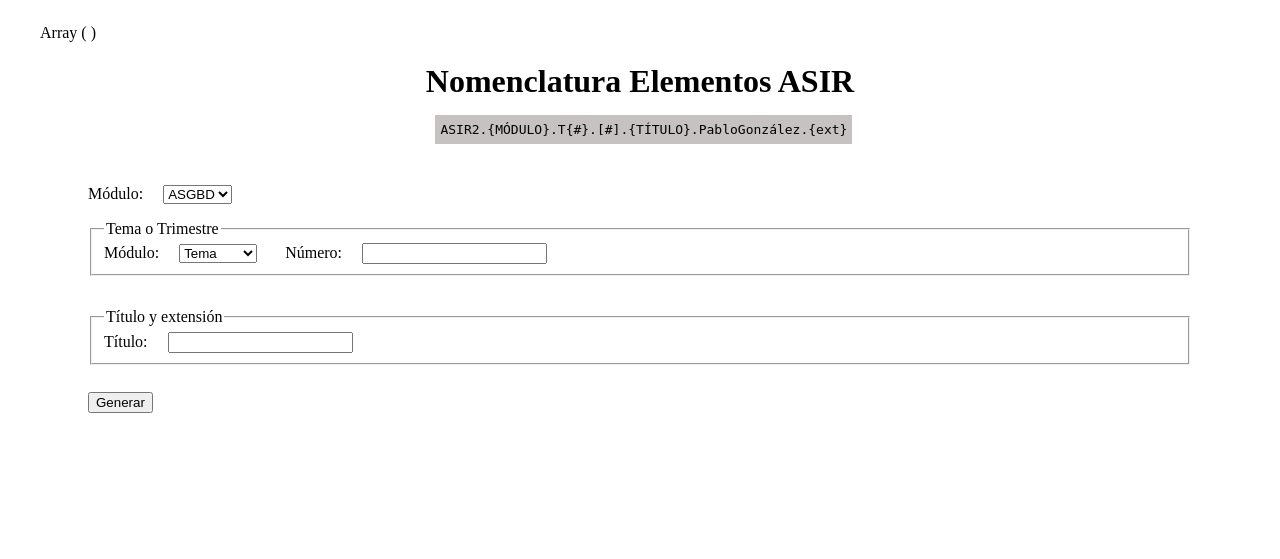
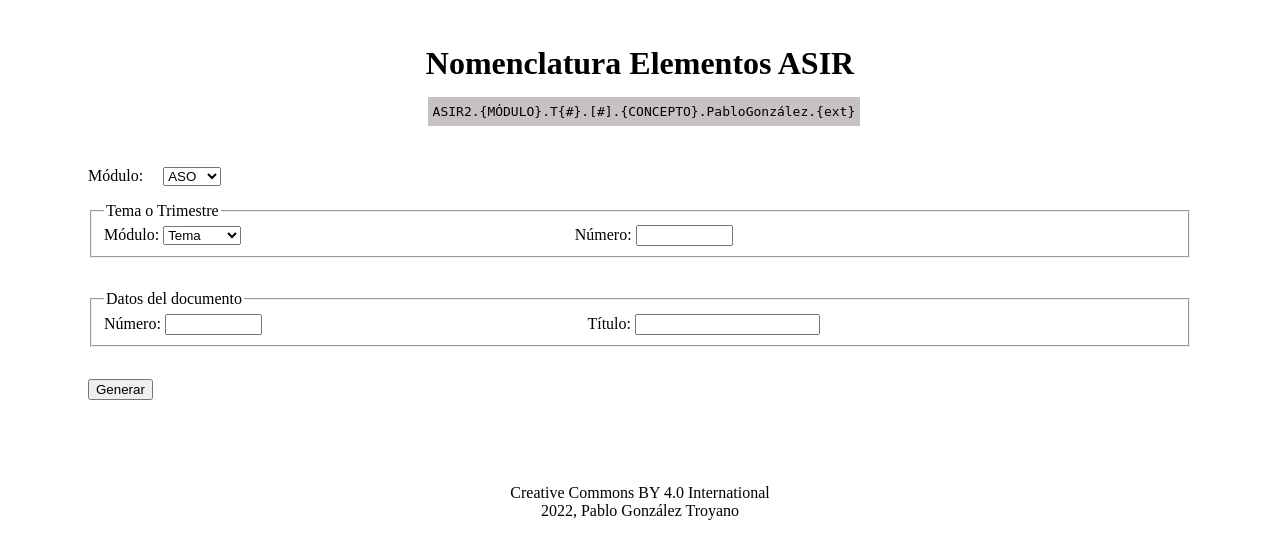
Before and after one commit to gonzaleztroyano/ASIR2-DocIDGen, a PHP site: page / in a window 1280 px wide. Shown: the top 559 px of the page. Run offline with PHP 8.4, Linux system fonts and the light colour scheme; data that the repository does not hold is empty.

Commit message:
Funcional y bonito

```diff
--- a/css/style.css
+++ b/css/style.css
@@ -19,8 +19,6 @@ submit#submit-button {
 }
 .need-vertical-margin {
     margin-bottom: 2em;
-    margin-top: 2em;
-
 }
 fieldset.need-vertical-margin {
     margin-top: 1em;
@@ -36,3 +34,40 @@ div#gen-result .code-style {
     font-size: medium;
     font-family: monospace;
 }
+
+table {
+    width: 100%;
+    border: 1px solid;
+}
+th, td {
+    border: 1px solid;
+}
+
+
+td {
+    width: 50%;
+    display: table-cell;
+    vertical-align: inherit;
+    text-align: center;
+}
+
+#submit-button:hover {
+    font-weight: bolder;
+}
+.mid-center {
+    margin-left: 30%;
+}
+
+.number-input {
+    width: 12ch;
+}
+footer {
+    margin-left: 5%;
+    margin-top: 7%;
+    width: 90%;
+    text-align: center;
+    bottom: 0;
+    display:block;
+/*    position: absolute; */
+    font-weight: 200;
+}
--- a/index.php
+++ b/index.php
@@ -1,5 +1,12 @@
 <?php
-print_r($_POST);
+#print_r($_POST);
+if(isset($_POST["enviar"])) {
+    $modulo   = $_POST["modulo"];
+    $t_o_t    = $_POST["t_o_t"];
+    $n_t_o_t  = $_POST["n_t_o_t"];
+    $n_doc    = $_POST["n_doc"];
+    $titulo   = $_POST["titulo"];
+}
 ?>
 <!DOCTYPE html>
 <html lang="en">
@@ -11,12 +18,12 @@ print_r($_POST);
     <body>
         <div id="header">
             <h1>Nomenclatura Elementos ASIR</h1>
-            <pre class="code-style"> <span>ASIR2.{MÓDULO}.T{#}.[#].{TÍTULO}.PabloGonzález.{ext}</span></pre>
+            <pre class="code-style"> <span>ASIR2.{MÓDULO}.T{#}.[#].{CONCEPTO}.PabloGonzález.{ext}</span></pre>
         </div>
         <div id="data-intro">
         <form action="index.php" method="post">
                 <label for="modulo" class="need-vertical-margin">Módulo: &nbsp;&nbsp;&nbsp;</label>
-                <select id="modulo" name="modulo" tabindex="1">
+                <select id="modulo" name="modulo" tabindex="1" class="need-vertical-margin>
                     <option value="ASGBD">ASGBD</option>
                     <option value="ASO">ASO</option>
                     <option value="IAW">IAW</option>
@@ -26,29 +33,59 @@ print_r($_POST);
                 </select>
                 <fieldset class="need-vertical-margin">
                     <legend>Tema o Trimestre</legend>
-                    <label for="t_o_trim">Módulo: &nbsp;&nbsp;&nbsp;</label>
-                    <select id="t_o_trim" name="t_o_trim" tabindex="2">
+                    <label for="modulo">Módulo: </label>
+                    <select id="t_o_t" name="t_o_t" tabindex="2">
                         <option value="T">Tema</option>
                         <option value="Trim">Trimestre</option>
                     </select>
-                    <label for="numero">&nbsp;&nbsp;&nbsp;&nbsp;&nbsp;&nbsp;Número: &nbsp;&nbsp;&nbsp;</label>
-                    <input name="numero" id="numero" type="number" tabindex="3" min="0"/>
+                    <label class="mid-center" for="n_t_o_t">&nbsp;&nbsp;Número: </label>
+                    <input class="number-input" name="n_t_o_t" id="n_t_o_t" type="number" tabindex="3" min="0" required value="<?=$n_t_o_t?>"/>
                 </fieldset>
-                <fieldset>
-                <legend>Título y extensión</legend>
-                <label for="titulo" class="need-vertical-margin">Título: &nbsp;&nbsp;&nbsp;</label>
-                <input name="titulo" id="titulo" type="text" tabindex="4" />
-                    </br>
+                <fieldset class="need-vertical-margin">
+                    <legend>Datos del documento</legend>
+                    <label for="n_doc">Número: </label>
+                    <input class="number-input" name="n_doc" id="n_doc" type="number" tabindex="3" min="0" value="<?=$n_doc?>"/>
+                    <label class="mid-center" for="titulo" class="need-vertical-margin">Título: </label>
+                    <input name="titulo" id="titulo" type="text" tabindex="4" value="<?=$titulo?>"/>
+                        </br>
                 </fieldset>
-                <input type="submit" name="enviar" value="Generar" id="submit-button" class="need-vertical-margin">
+                <input type="submit" name="enviar" value="Generar" id="submit-button">
             </form>
     </div>
     <?php
         if(isset($_POST["enviar"])){  ?>
             <div id="gen-result">
-                <pre class="code-style"> <span>ASIR2.<?=$_POST["modulo"]?>.<?=$_POST["t_o_trim"]?><?=$_POST["numero"]?>.<?=$_POST["titulo"]?>.PabloGonzález.{ext}</span></pre>
+                <table>
+                        <th>Formato</th>
+                        <th>Generado</th>
+                    <tr>
+                        <td>Inicio</td>
+                        <td><pre class="code-style"> <span>ASIR2.<?=$modulo?>.</span></pre></td>
+                    </tr>
+                    <tr>
+                        <td>Sin número de documento</td>
+                        <td><pre class="code-style"> <span>ASIR2.<?=$modulo?>.<?=$t_o_t?><?=$n_t_o_t?>.</span></pre></td>
+                    </tr>
+                    <tr>
+                        <td>Con número y título</td>
+                        <td><pre class="code-style"> <span>ASIR2.<?=$modulo?>.<?=$t_o_t?><?=$n_t_o_t?>.<?=$n_doc?>.<?=$titulo?>.</span></pre></td>
+                    </tr>
+                    <tr>
+                        <td>Sin extención</td>
+                        <td><pre class="code-style"> <span>ASIR2.<?=$modulo?>.<?=$t_o_t?><?=$n_t_o_t?>.<?=$n_doc?>.<?=$titulo?>.PabloGonzález</span></pre></td>
+                    </tr>
+                    <tr>
+                        <td>Tipo PDF</td>
+                        <td><pre class="code-style"> <span>ASIR2.<?=$modulo?>.<?=$t_o_t?><?=$n_t_o_t?>.<?=$n_doc?>.<?=$titulo?>.PabloGonzález.pdf</span></pre></td>
+                    </tr>
+<!--                    <pre class="code-style"> <span>ASIR2.<?=$t_o_t?><?=$n_t_o_t?>.<?=$n_doc?>.<?=$titulo?>.PabloGonzález.{ext}</span></pre> -->
+                </table>
             </div>
         <?php }
     ?>
+    <footer>
+        <p>Creative Commons BY 4.0 International </br>2022, Pablo González Troyano</p>
+        <p></p>
+    </footer>
     </body>
 </html>
```
